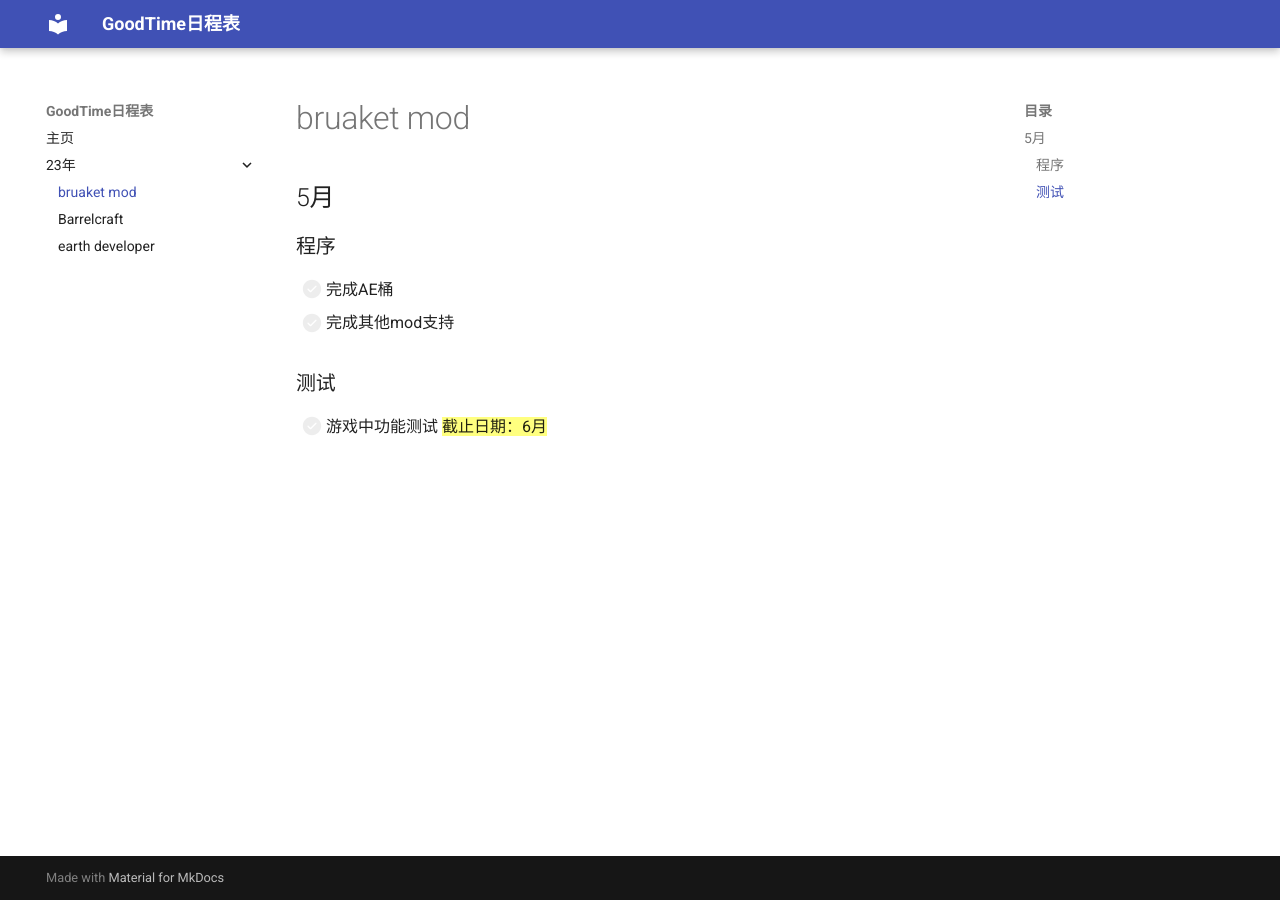
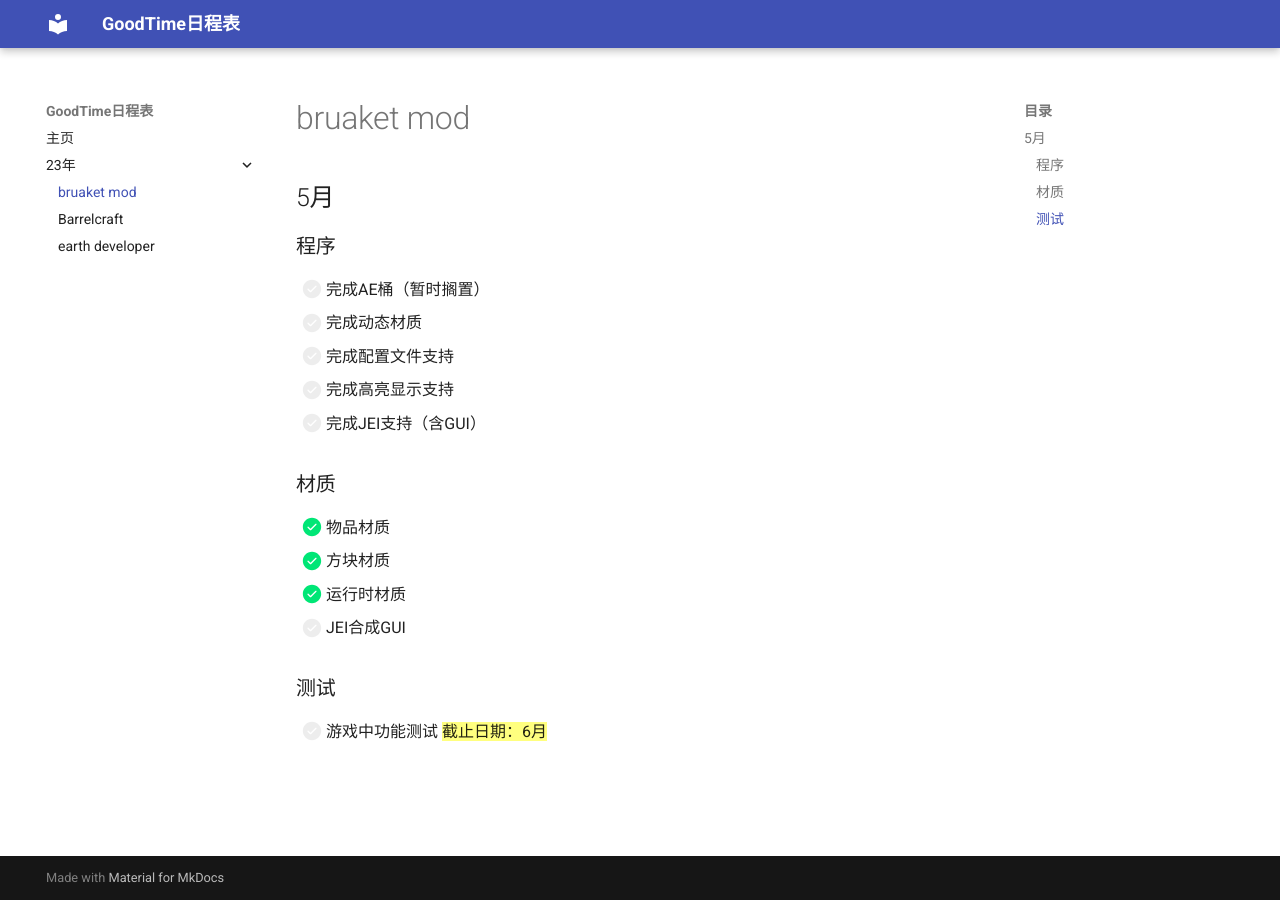
Before and after one commit to GoodTimeStudio/schedule, an MkDocs documentation site: the page built from docs/2023/bruaket mod.md, in a window 1280 px wide. Built offline with MkDocs 1.6.1 and Material for MkDocs 9.7.7, drawn with Linux system fonts in a browser that asks for light colours.

Commit message:
Improve specific matters.

```diff
--- a/docs/2023/bruaket mod.md
+++ b/docs/2023/bruaket mod.md
@@ -1,7 +1,17 @@
 #bruaket mod
 ##5月
 ###程序
-- [ ] 完成AE桶
-- [ ] 完成其他mod支持
+- [ ] 完成AE桶（暂时搁置）
+- [ ] 完成动态材质
+- [ ] 完成配置文件支持
+- [ ] 完成高亮显示支持
+- [ ] 完成JEI支持（含GUI）
+
+###材质
+- [x] 物品材质
+- [x] 方块材质
+- [x] 运行时材质
+- [ ] JEI合成GUI
+
 ###测试
 - [ ] 游戏中功能测试 ==截止日期：6月==
```
